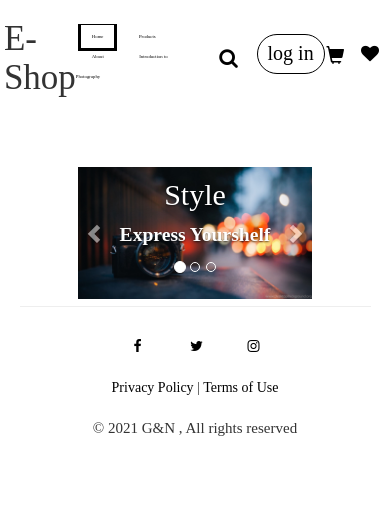
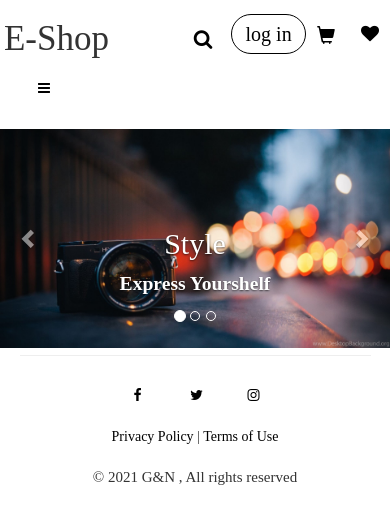
Before and after one commit to NefeliTav/E-shop, a PHP site: page / in a window 390 px wide. Shown: the top 524 px of the page. Run offline with PHP 8.4, Linux system fonts and the light colour scheme.

Commit message:
Make responsive

```diff
--- a/index.css
+++ b/index.css
@@ -174,45 +163,18 @@
   color: black;
 }
 
-.topnav .icon {
+.topnav a.icon {
   color: black;
   display: none;
+  left: 0%;
+  top: 5%;
+  font-size: 1em;
+  background: none;
 }
 
-/*
-@media screen and (max-width: 1000px) {
-  .topnav a:not(:first-child) {
-    display: none;
-  }
 
-  .topnav a.icon {
-    position: absolute;
-    right: 37%;
-    top: 6%;
-    display: block;
-  }
-}
-
-@media screen and (max-width: 1000px) {
-  .topnav.responsive {
-    position: relative;
-  }
-
-  .topnav.responsive a.icon {
-    position: absolute;
-    right: 90%;
-    top: 0%;
-  }
-
-  .topnav.responsive a {
-    float: none;
-    display: block;
-    text-align: left;
-  }
-}
-*/
-
-#myCarousel {
+/* carousel */
+#carousel {
   max-height: 750px;
   overflow: hidden;
   margin-left: 20%;
@@ -389,8 +357,15 @@
       width: 99%;
       height: 90%;
     }
+    #carousel {
+      margin-left: 0;
+      margin-right: 0;
+    }
+    .topnav a {
+      display: none;
+    }
+    .topnav a.icon {
+      position: absolute;
+      display: block;
+    }
   }
-
-.item.next .carousel-caption {
-  opacity: 0;
-}
--- a/index.html
+++ b/index.html
@@ -26,25 +26,14 @@
 <body>
     <div class="header">
         <h1 class="logo">E-Shop</h1>
-        <div class="topnav">
+        <div class="topnav" id="topnav">
             <a class="active" href="#home">Home</a>
             <a href="#news">Products</a>
             <a href="#contact">About</a>
             <a href="#about">Introduction to Photography</a>
-            <a href="javascript:void(0);" class="icon" onclick="myFunction13()">
+            <a href="#" class="icon" onclick="show_hamburger()">
                 <i class="fa fa-bars"></i>
             </a>
-            <script>
-                function myFunction13() {
-                    return;
-                    var x = document.getElementById("myTopnav");
-                    if (x.className === "topnav") {
-                        x.className += " responsive";
-                    } else {
-                        x.className = "topnav";
-                    }
-                }
-            </script>
         </div>
         <div class="search-box">
             <form>
@@ -155,25 +143,20 @@
         </div>
     </div>
 
-    <div class="row">
-        <div class="side">
-        </div>
-        <div class="main">
-        </div>
-    </div>
+
     <br> <!-- temporary : should change -->
     <br> <!-- temporary : should change -->
     <br> <!-- temporary : should change -->
 
 
     <!-- Carousel -->
-    <div id="myCarousel" class="carousel slide" data-ride="carousel">
+    <div id="carousel" class="carousel slide" data-ride="carousel">
 
         <!-- Indicators -->
         <ol class="carousel-indicators">
-            <li data-target="#myCarousel" data-slide-to="0" class="active"></li>
-            <li data-target="#myCarousel" data-slide-to="1"></li>
-            <li data-target="#myCarousel" data-slide-to="2"></li>
+            <li data-target="#carousel" data-slide-to="0" class="active"></li>
+            <li data-target="#carousel" data-slide-to="1"></li>
+            <li data-target="#carousel" data-slide-to="2"></li>
         </ol>
 
         <!-- Wrapper for slides -->
--- a/index.js
+++ b/index.js
@@ -1,12 +1,8 @@
+//modal pop up
 window.onload = function () {
 
-    // Get the modal
     var modal = document.getElementById("myModal");
-
-    // Get the button that opens the modal
     var btn = document.getElementById("login");
-
-    // Get the <span> element that closes the modal
     var span = document.getElementsByClassName("close")[0];
 
     // When the user clicks the button, open the modal
@@ -26,7 +22,6 @@
         }
     }
 
-
     var btn2 = document.getElementById("signup");
 
     //when the user clicks on "make account"-> close modal and open new one
@@ -45,13 +40,10 @@
         }
     }
 
-
 };
 
-
-
 //show password
-function myFunction(id1, id2) {
+function show_password(id1, id2) {
     var x = document.getElementById(id1);
 
     if (x.type === "password") {
@@ -106,7 +98,7 @@
 }
 
 //check if passwords match
-var check = function () {
+var check_match = function () {
     if (document.getElementById('myInput1').value !==
         document.getElementById('myInput2').value) {
         document.getElementById('message').style.color = 'red';
@@ -115,3 +107,13 @@
         document.getElementById('message').innerHTML = '';
     }
 }
+
+//hide hamburger
+function show_hamburger() {
+    var x = document.getElementById("topnav");
+    if (x.className === "topnav") {
+        x.className += " responsive";
+    } else {
+        x.className = "topnav";
+    }
+}
```
Also changed, not shown: other parts of index.css (+23 -28 lines), other parts of index.html (+17 -18 lines).
